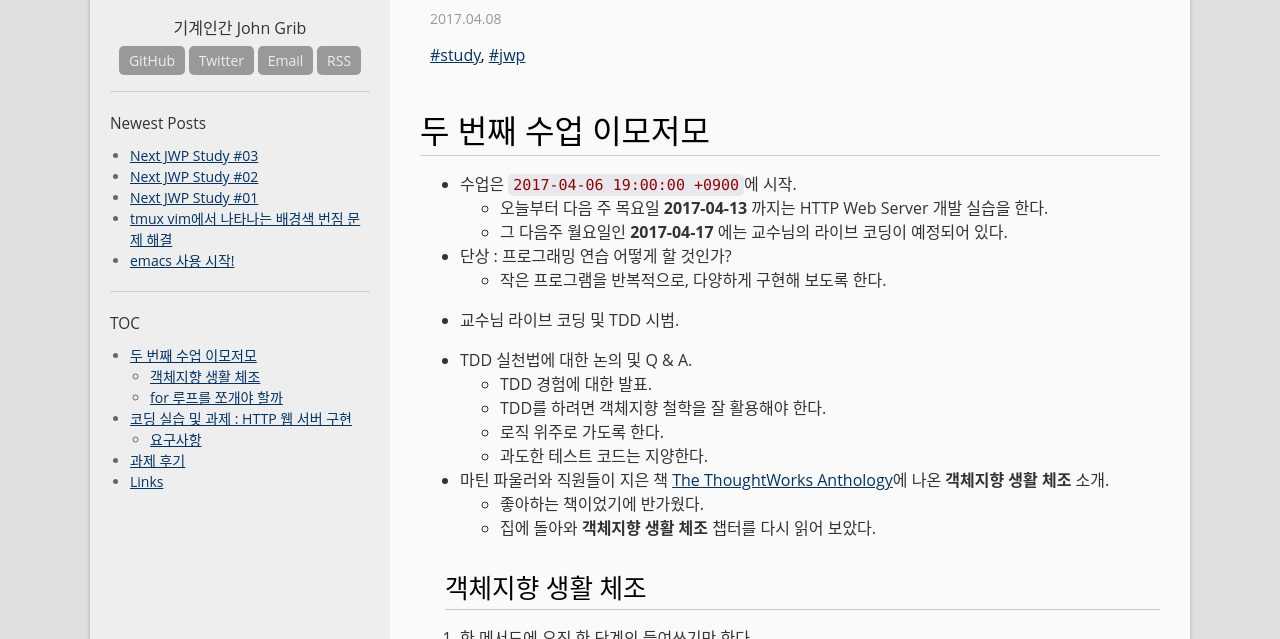
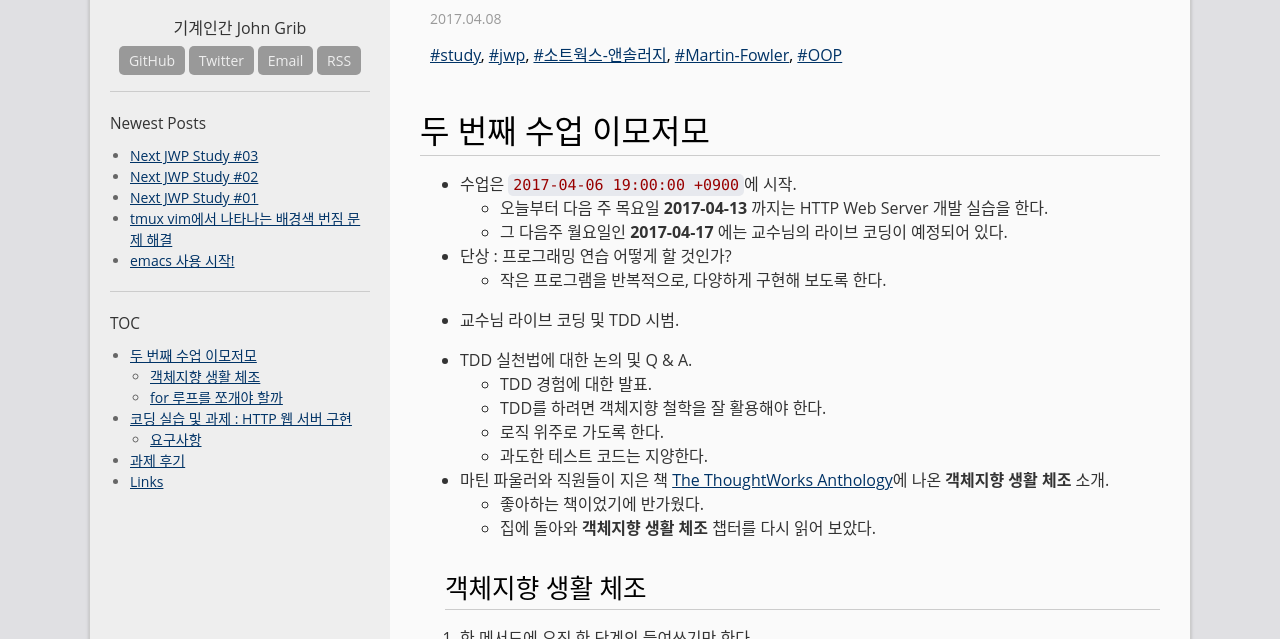
Before and after one commit to johngrib/johngrib.github.io.back, a Jekyll site: the page built from _posts/2017-04-08-jwp-02.md, in a window 1280 px wide and 900 px high, cut to the strip 261-900 px from the top of the window. Built offline with Jekyll 4.4.1, drawn with Linux system fonts in a browser that asks for light colours; comment, search, counter and statistics services are not loaded.

Commit message:
기존 포스트 tag 수정

```diff
--- a/_posts/2017-04-08-jwp-02.md
+++ b/_posts/2017-04-08-jwp-02.md
@@ -3,7 +3,7 @@ layout: post
 title:  "Next JWP Study #02"
 summary: "HTTP 이해"
 date:   2017-04-08 21:29:47 +0900
-tags: [study, jwp]
+tags: [study, jwp, 소트웍스-앤솔러지, Martin-Fowler, OOP]
 public: true
 ---
 
```
Also changed, not shown: _posts/2017-04-10-jwp-03.md (+1 -1 lines).
